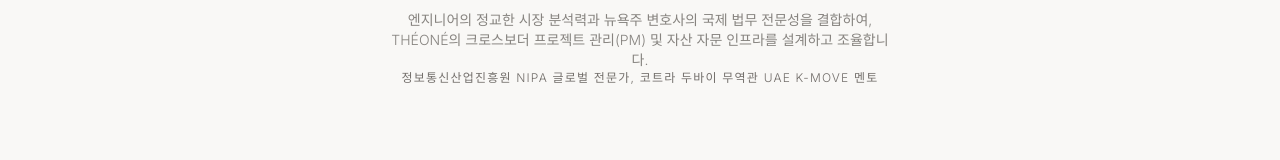
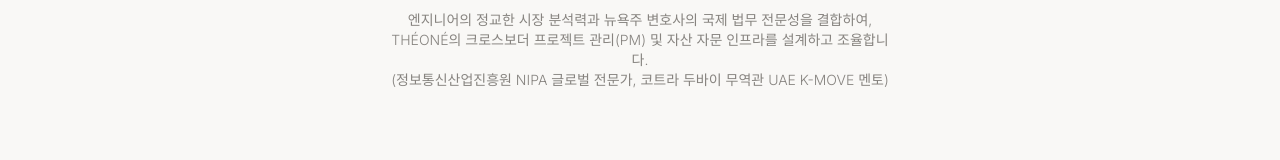
Before and after one commit to tteehhaa/theo-ne-landing, a React (Vite) app: page / in a window 1280 px wide. Shown: the part 1273-1433 px from the top of the page. Built offline with nearby package versions, Linux system fonts and the light colour scheme.

Commit message:
Update App.tsx

```diff
--- a/src/App.tsx
+++ b/src/App.tsx
@@ -21,7 +21,7 @@
       nameKr: '범하나',
       title: 'CEO · Attorney-at-Law, NY',
       statement: '엔지니어의 정교한 시장 분석력과 뉴욕주 변호사의 국제 법무 전문성을 결합하여, THÉONÉ의 크로스보더 프로젝트 관리(PM) 및 자산 자문 인프라를 설계하고 조율합니다.',
-      adds: '정보통신산업진흥원 NIPA 글로벌 전문가, 코트라 두바이 무역관 UAE K-MOVE 멘토',
+      adds: '(정보통신산업진흥원 NIPA 글로벌 전문가, 코트라 두바이 무역관 UAE K-MOVE 멘토)',
     },
     footer: {
       email: 'contact@theo-ne.com',
@@ -48,7 +48,7 @@
       nameKr: '',
       title: 'CEO · Attorney-at-Law, NY',
       statement: 'Merging an engineer\'s sharp eye for market trends with a New York attorney\'s international legal expertise to orchestrate THÉONÉ\'s premium cross-border Project Management (LPM) and strategic asset consulting infrastructure.',
-      adds: 'Global Expert, National IT Industry Promotion Agency (NIPA), UAE K-MOVE Mentor, KOTRA Dubai',
+      adds: '(Global Expert, National IT Industry Promotion Agency (NIPA), UAE K-MOVE Mentor, KOTRA Dubai)',
     },
     footer: {
       email: 'contact@theo-ne.com',
@@ -174,7 +174,7 @@
               <p className="text-xs lg:text-sm font-light leading-relaxed text-charcoal/60">
                 {t.founder.statement}
               </p>
-               <p className="text-[10px] lg:text-xs font-light tracking-widest text-charcoal/70 uppercase mb-5">
+               <p className="text-xs lg:text-sm font-light leading-relaxed text-charcoal/60">
                 {t.founder.adds}
               </p>
             </div>
```
